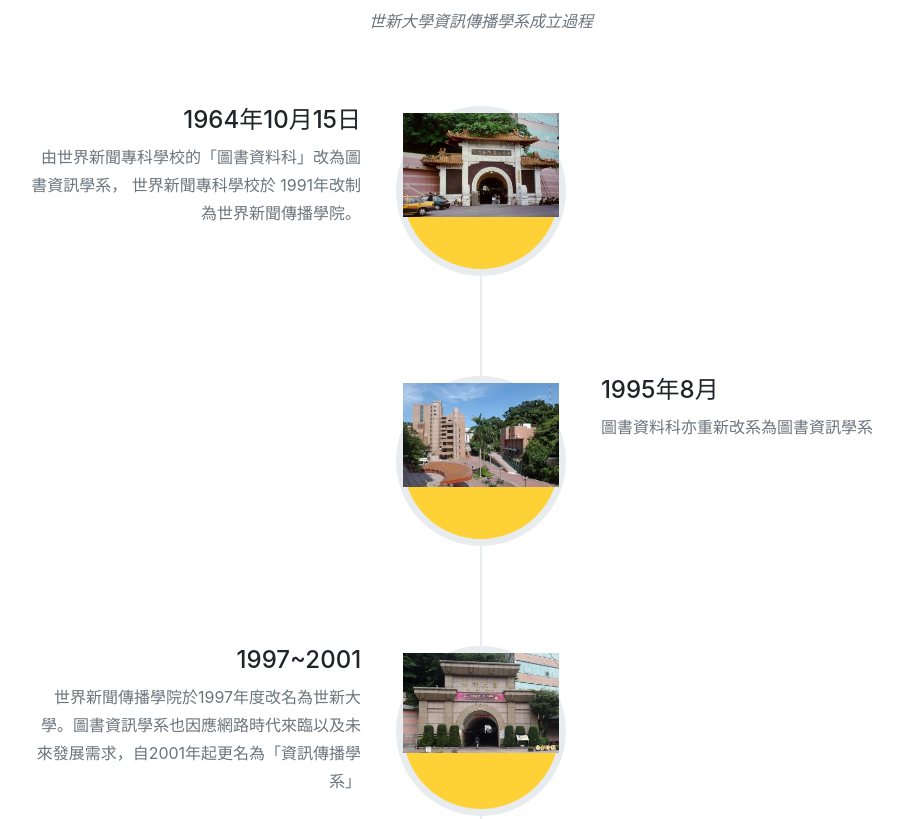
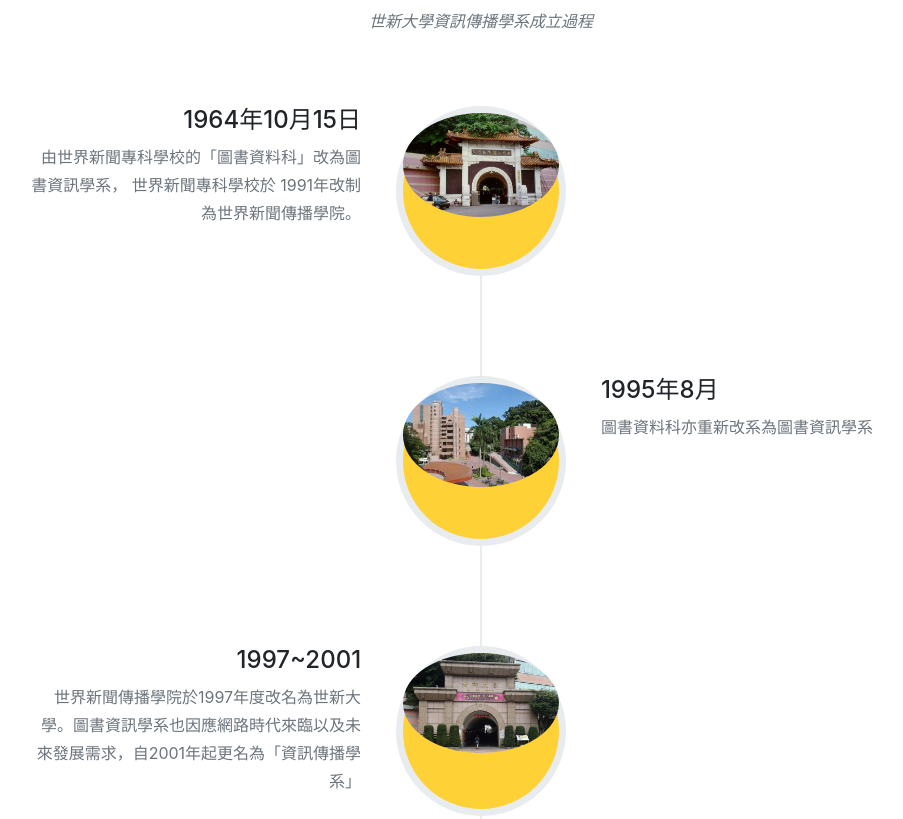
Before and after one commit to loretta2126/lorett2621, a website with bundled scripts: page index.html in a window 1280 px wide. Shown: the part 2957-3776 px from the top of the page, without its empty margins (159-1062 px from the left). Built offline with nearby package versions, Linux system fonts and the light colour scheme; a web font is replaced by a local one.

Commit message:
Add files via upload

```diff
--- a/index.html
+++ b/index.html
@@ -218,7 +218,7 @@
             <ul class="timeline">
               <li>
                 <div class="timeline-image">
-                  <img class="img-fluid" src="世界新聞傳播學院.jpg" alt=""width="600" height="400">
+                  <img class="rounded-circle img-fluid" src="世界新聞傳播學院.jpg" alt=""width="600" height="400">
                 </div>
                 <div class="timeline-panel">
                   <div class="timeline-heading">
@@ -233,7 +233,7 @@
               </li>
               <li class="timeline-inverted">
                 <div class="timeline-image">
-                  <img class="img-fluid" src="世新大學.jpg" alt=""width="600" height="400">
+                  <img class="rounded-circle img-fluid" src="世新大學.jpg" alt=""width="600" height="400">
                 </div>
                 <div class="timeline-panel">
                   <div class="timeline-heading">
@@ -247,7 +247,7 @@
               </li>
               <li>
                 <div class="timeline-image">
-                  <img class=" img-fluid" src="門口.jpg" alt=""width="600" height="400">
+                  <img class="rounded-circle img-fluid" src="門口.jpg" alt=""width="600" height="400">
                 </div>
                 <div class="timeline-panel">
                   <div class="timeline-heading">
```
